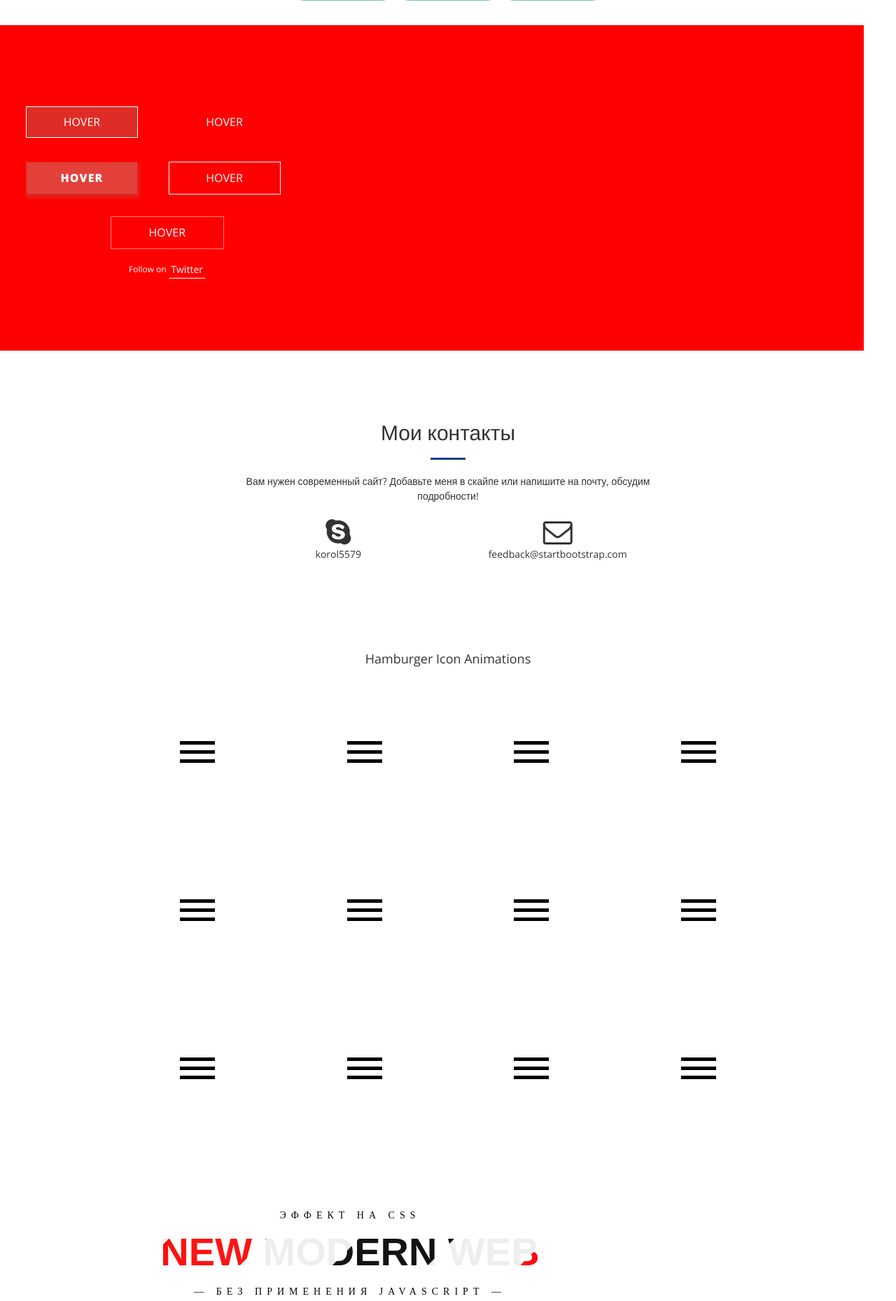
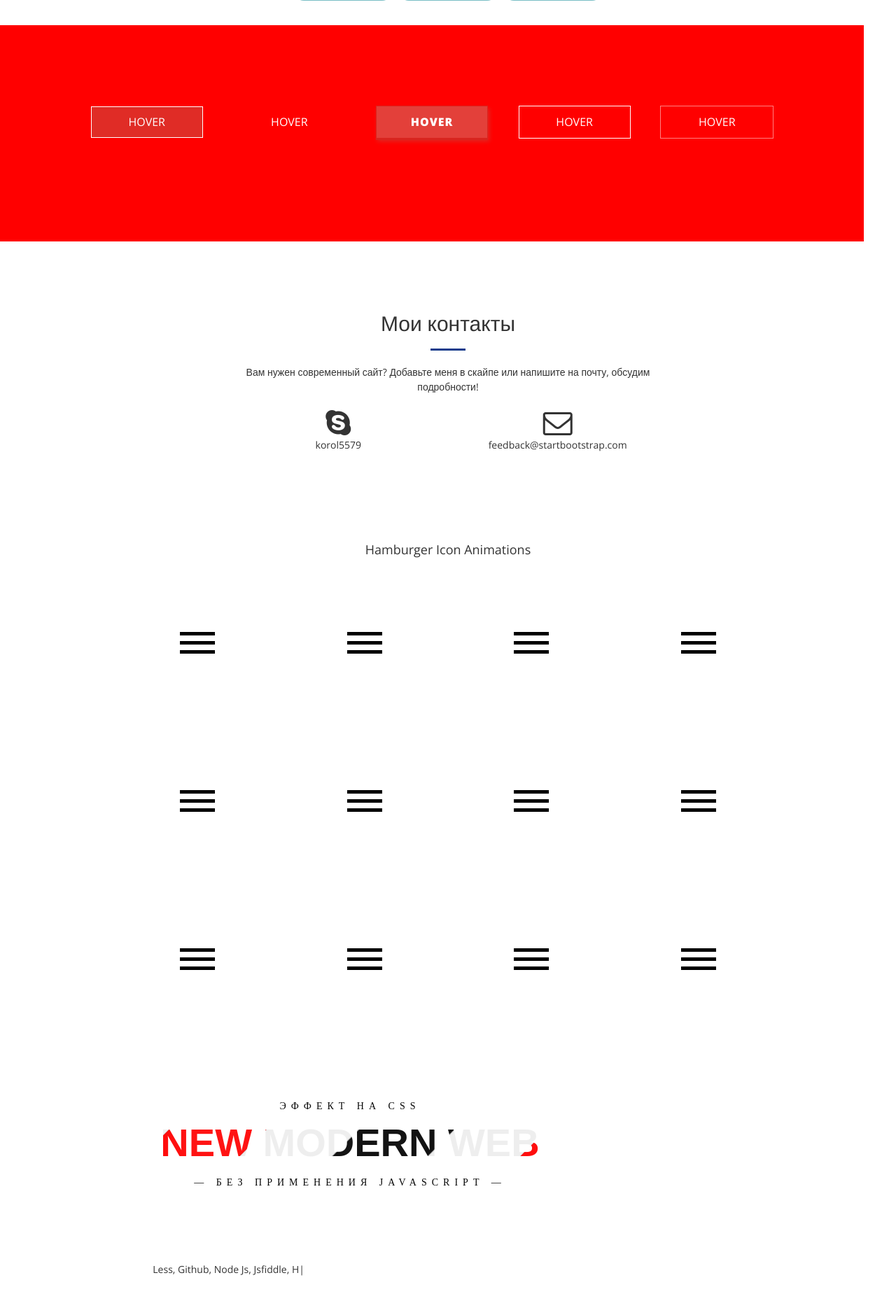
Before and after one commit to korol5579/newmodweb, a PHP site: page / in a window 1280 px wide. Shown: the part 4407-6266 px from the top of the page at 70% size. Run offline with PHP 8.4, Linux system fonts and the light colour scheme; some libraries are stand-ins or nearby versions.

Commit message:
display red button in row

```diff
--- a/css/creative.css
+++ b/css/creative.css
@@ -2109,12 +2109,10 @@
   width: 1234px;
 }
 .custom-buttons .buttons {
-  display: table;
   height: 100%;
   width: 100%;
 }
-.custom-buttons .container {
-  display: table-cell;
+.custom-buttons .container-fluid {
   padding: 1em;
   text-align: center;
   vertical-align: middle;
--- a/index.php
+++ b/index.php
@@ -654,7 +654,7 @@
 
 <!-- Beauty animated buttons -->
 <section class="custom-buttons">
-  <div class="container">
+  <div class="container-fluid">
     <a href="https://twitter.com/Dave_Conner" class="btn-beauty btn-1">
       <svg>
         <rect x="0" y="0" fill="none" width="100%" height="100%"/>
--- a/less/creative.less
+++ b/less/creative.less
@@ -2317,13 +2317,13 @@
   width: 1234px;
 
   .buttons {
-  display: table;
+    // display: table;
     height: 100%;
     width: 100%;
   }
 
-.container {
-  display: table-cell;
+  .container-fluid {
+    // display: table-cell;
     padding: 1em;
     text-align: center;
     vertical-align: middle;
@@ -2563,5 +2563,4 @@
     outline-offset: 15px;
     text-shadow: 1px 1px 2px #427388;
   }
-
-}
+}
```
Also changed, not shown: css/creative.min.css. Lines whose indentation alone changed are shown as unchanged.
